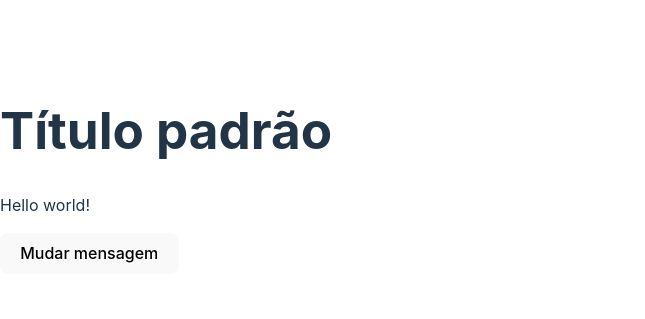
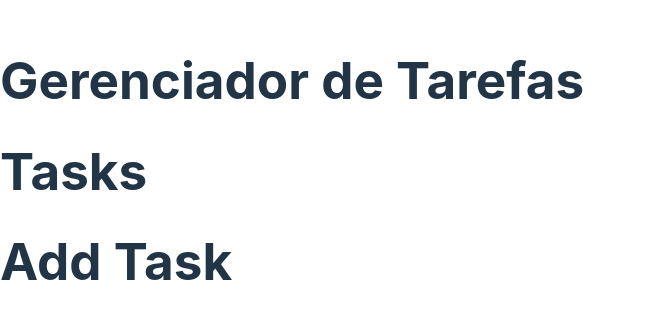
Before and after one commit to ldsimidu/bw-taskManager, a React (Vite) app: page / in a window 1280 px wide. Shown: the part 229-548 px from the top of the page, without its empty margins (0-645 px from the left). Built offline with nearby package versions, Linux system fonts and the light colour scheme.

Commit message:
feat: main components (app, addtask & tasks)

```diff
--- a/src/App.jsx
+++ b/src/App.jsx
@@ -1,20 +1,12 @@
-import { useState } from "react";
+import AddTask from "./components/AddTask";
+import Tasks from "./components/Tasks";
 
 function App() {
-  const [message, setMessage] = useState("Hello world!")
-  const [title, setTitle] = useState("Título padrão");
-  // State (Estado)
   return(
     <div>
-      <h1>{title}</h1>
-      <p>{message}</p>
-      <button onClick={() => {
-        setTitle('Título alterado');
-        setMessage('Mensagem alterada');
-      }}
-      >
-        Mudar mensagem
-      </button>
+      <h1>Gerenciador de Tarefas</h1>
+      <Tasks/>
+      <AddTask/>
     </div>
   )
 }
--- /dev/null
+++ b/src/components/AddTask.jsx
@@ -0,0 +1,7 @@
+function AddTask() {
+    return (
+        <h1>Add Task</h1>
+    )
+}
+
+export default AddTask;
--- /dev/null
+++ b/src/components/Tasks.jsx
@@ -0,0 +1,7 @@
+function Tasks() {
+    return (
+        <h1>Tasks</h1>
+    )
+}
+
+export default Tasks;
```
